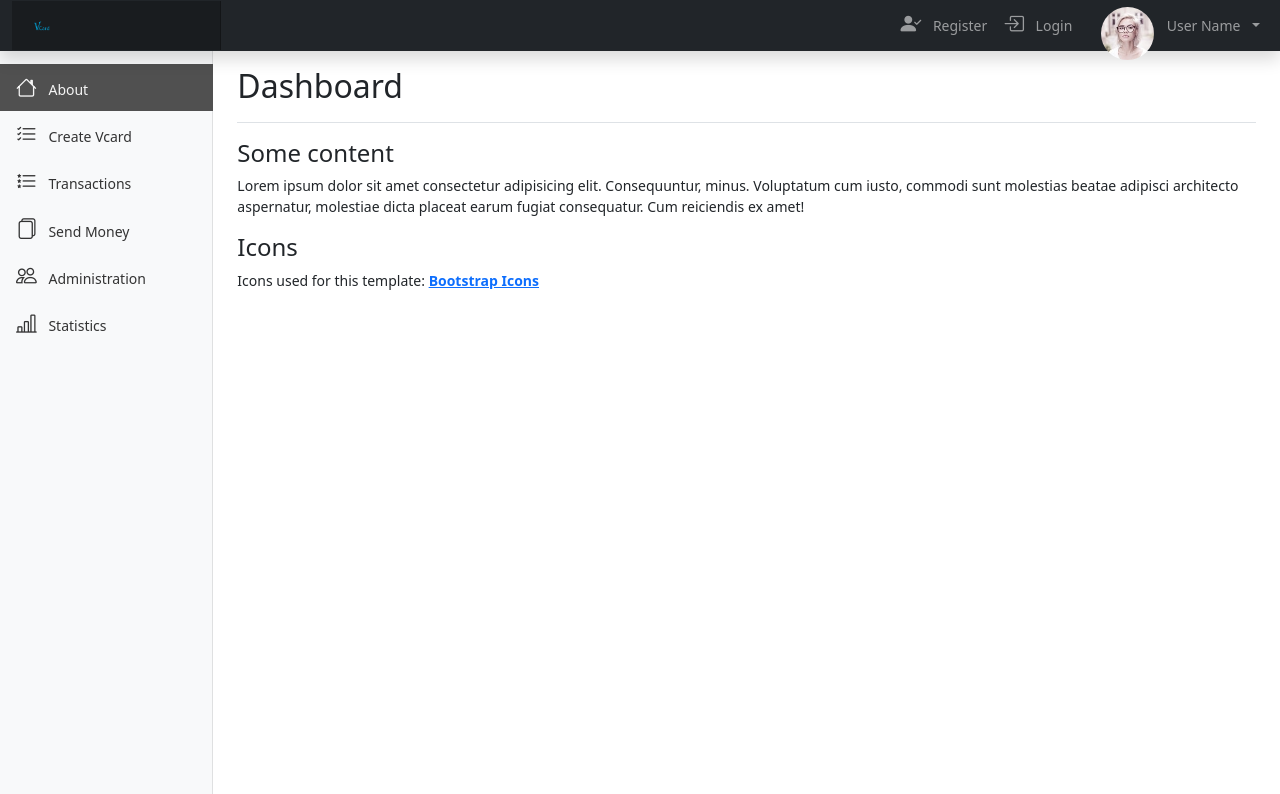
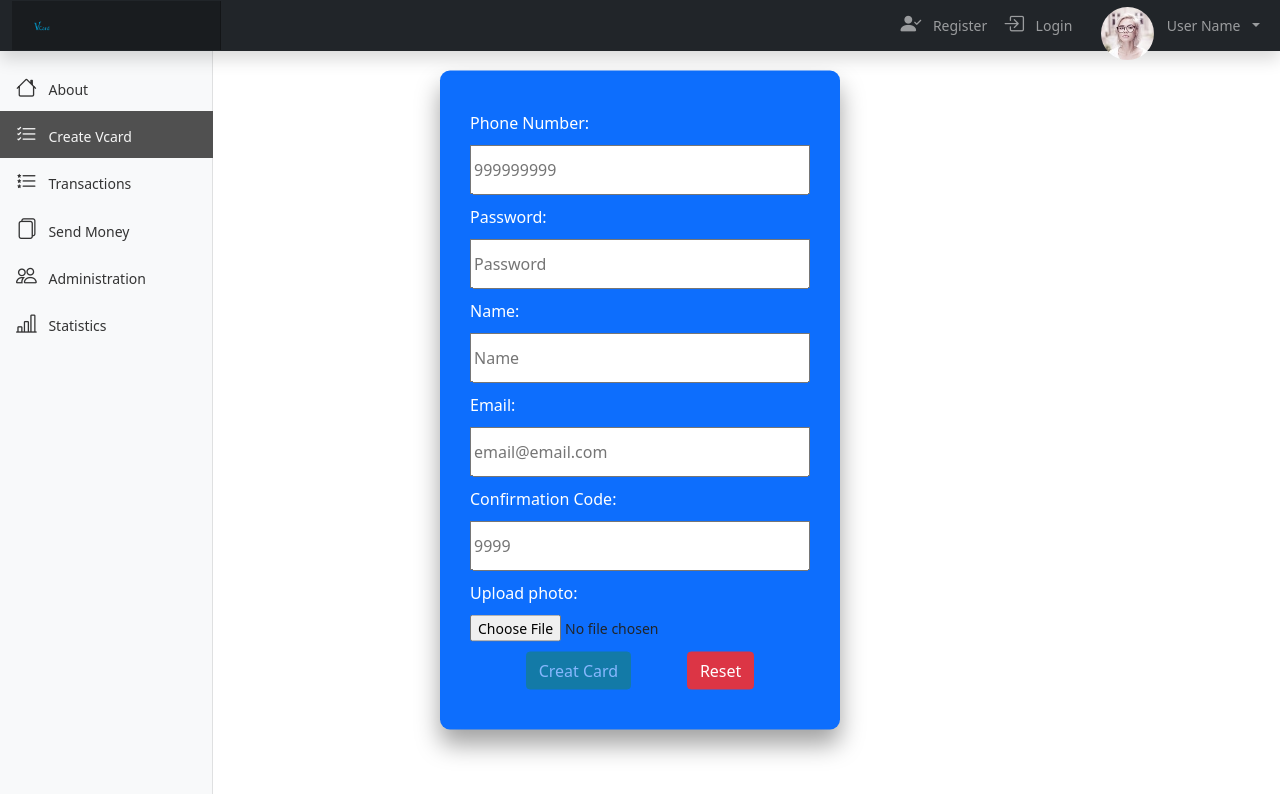
Before and after one commit to iogrt/vCard, a Vue app in the folder vcardvue/: page /cards in a window 1280 px wide. Shown: the top 794 px of the page. Built offline with nearby package versions, Linux system fonts and the light colour scheme.

Commit message:
working rotas

```diff
--- a/vcardvue/src/App.vue
+++ b/vcardvue/src/App.vue
@@ -92,26 +92,28 @@
         class="col-md-3 col-lg-2 d-md-block bg-light sidebar collapse"
       >
         <div class="position-sticky pt-3">
-          <ul class="nav flex-column">
+          <ul class="nav flex-column"
+          >
             <li class="nav-item">
-              <a
-                class="nav-link active"
-                aria-current="page"
-                href="#"
+              <router-link
+                class="nav-link"
+                :class="{active: $route.name === 'Dashboard'}"
+                :to="{ name: 'Dashboard'}"
               >
                 <i class="bi bi-house"></i>
                 About
-              </a>
+              </router-link>
             </li>
 
-            <li class="nav-item d-flex justify-content-between align-items-center pe-3">
-              <a
-                class="nav-link w-100 me-3"
-
+            <li class="nav-item">
+              <router-link
+                class="nav-link"
+                :class="{active: $route.name === 'CardCreate'}"
+                :to="{name: 'CardCreate'}"
               >
                 <i class="bi bi-list-check"></i>
                 Create Vcard
-              </a>
+              </router-link>
             </li>
 
             <li class="nav-item">
@@ -220,7 +222,7 @@
       </nav>
 
       <main class="col-md-9 ms-sm-auto col-lg-10 px-md-4">
-        <dashboard></dashboard>
+        <router-view></router-view>
       </main>
     </div>
   </div>
@@ -228,13 +230,8 @@
 
 <script>
 // REMOVE THESE IMPORTS WHEN VUE-ROUTER IS CONFIGURED
-import Dashboard from './components/Dashboard.vue'
-
 export default {
-  name: 'RootComponent',
-  components: {
-    Dashboard
-  }
+  name: 'RootComponent'
 }
 </script>
 
@@ -255,4 +252,13 @@ export default {
 .dropdown-item {
   font-size: 0.875rem;
 }
+
+.btn:focus {
+  outline: none;
+  box-shadow: none;
+}
+
+#sidebarMenu {
+  overflow-y: auto;
+}
 </style>
--- /dev/null
+++ b/vcardvue/src/components/cards/Card.vue
@@ -0,0 +1,195 @@
+<template>
+    <form class="createcard--form" enctype='multipart/form-data'>
+      <div>
+        <div v-if="errors.length">
+          <b>Please correct the following error(s):</b>
+          <ul>
+            <li v-for="error in errors" :key=error>{{ error }}</li>
+          </ul>
+        </div>
+      </div>
+      <div class="form-box">
+        <div >
+        <label for="name">Phone Number:</label>
+        <input class="textbox" name="phone" type="number" min="900000000" max="999999999" placeholder="999999999" v-model="formData.phone_number" data-rule="required|phone">
+      </div>
+      <div>
+        <label for="name">Password:</label>
+        <input class="textbox" name="passw-ord" type="password" placeholder="Password" v-model="formData.password" data-rule="required">
+      </div>
+      <div>
+        <label for="name">Name:</label>
+        <input class="textbox" name="name" type="text" placeholder="Name" v-model="formData.name" data-rule="required">
+      </div>
+      <div>
+        <label for="name">Email:</label>
+        <input class="textbox" name="email" type="email" placeholder="email@email.com" v-model="formData.email" data-rule="required">
+      </div>
+      <div>
+        <label for="name">Confirmation Code:</label>
+        <input class="textbox" name="conf_code" type="number" max="9999" placeholder="9999" v-model="formData.confirmation_code" data-rule="required">
+      </div>
+      <div>
+        <label for="name">Upload photo:</label>
+          <input type="file" accept="image/*" name="photo_url" @change="processImg($event)" id="file-input">
+      </div>
+      </div>
+      <div class="buttonstyle">
+        <button type="submit" class="btn btn-success" :class="[{'disable':!canCreateCard}]" @click.prevent="createCard($event)" >Creat Card</button>
+        <button type="reset" class="btn btn-danger" @click="resetValues">Reset</button>
+      </div>
+    </form>
+</template>
+
+<script>
+
+export default {
+  name: 'Card',
+  data () {
+    return {
+      formData: {
+        phone_number: null,
+        password: null,
+        name: null,
+        email: null,
+        confirmation_code: null,
+        photo_url: null,
+        blocked: 0
+      },
+      errors: [],
+      msgErrors: []
+    }
+  },
+  methods: {
+    resetValues () {
+      this.formData.phone_number = null
+      this.formData.password = null
+      this.formData.name = null
+      this.formData.email = null
+      this.formData.confirmation_code = null
+      this.formData.photo_url = null
+    },
+    async createCard (event) {
+      event.preventDefault()
+      const url = '/vcards'
+
+      this.errors = []
+
+      /* eslint-disable */
+      const emailRegex = /^\w+([\.-]?\w+)*@\w+([\.-]?\w+)*(\.\w{2,3})+$/
+      /* eslint-enable */
+
+      const formDataA = new FormData()
+      formDataA.append('phone_number', this.formData.phone_number)
+      formDataA.append('password', this.formData.password)
+      formDataA.append('name', this.formData.name)
+      formDataA.append('email', this.formData.email)
+      formDataA.append('confirmation_code', this.formData.confirmation_code)
+
+      if (this.errors.length) {
+        return
+      }
+      if (!this.canCreateCard) {
+        this.errors.push('Fill all the camps')
+      }
+      if (String(this.formData.phone_number).length !== 9) {
+        this.errors.push('Phone Should have 9 numbers')
+        return
+      }
+      if (String(this.formData.password).length < 6) {
+        this.errors.push('Password Should have more that 6 caracteres')
+        return
+      }
+      if (String(this.formData.name).length < 3 || !String(this.formData.name).trim()) {
+        this.errors.push('Name Should have more that 3 caracteres')
+        return
+      }
+      if (!emailRegex.test(this.formData.email)) {
+        this.errors.push('email invalido')
+        return
+      }
+      if (String(this.formData.confirmation_code).length !== 4) {
+        this.errors.push('Confirmation code Should have 4 numbers')
+        return
+      }
+      if (this.formData.photo_url !== null) {
+        formDataA.append('photo_url', this.formData.photo_url)
+        console.log('photo uploaded')
+      }
+
+      this.$axios.post(url, formDataA)
+        .then(response => {
+          console.log(url)
+          console.log(response)
+          alert('Successfully created') // mudar depois para notificacao
+          this.resetValues()
+        })
+        .catch(errorResponse => {
+          if (errorResponse.response.status === 422) {
+            // console.log(errorResponse.response.data.message)
+            console.log(errorResponse)
+            console.log(errorResponse.message)
+            console.log(errorResponse.response.status)
+            Object.values(errorResponse.response.data.errors).map(error => {
+              this.errors.push(error[0])
+              console.log(error[0])
+            })
+          }
+        })
+    },
+    processImg (event) {
+      console.log(event.target.files[0])
+      this.formData.photo_url = event.target.files[0]
+    }
+  },
+  computed: {
+    canCreateCard () {
+      return this.formData.phone_number && this.formData.password && this.formData.name && this.formData.email && this.formData.confirmation_code
+    }
+  },
+  mounted () {
+    this.resetValues()
+  }
+}
+</script>
+
+<style scoped>
+  .disable{
+      pointer-events: none;
+      opacity: 0.5;
+  }
+  .createcard--form {
+    position: absolute;
+    top: 50%;
+    left: 50%;
+    width: 400px;
+    padding: 30px;
+    transform: translate(-50%, -50%);
+    background: #0d6efd;
+    box-shadow: 0 15px 25px rgba(0, 0, 0, 0.37);
+    border-radius: 10px;
+  }
+  .createcard--form .form-box label {
+    display: flex;
+    flex-direction: column;
+    padding-top: 10px;
+    padding-bottom: 10px;
+    font-size: 16px;
+    color: #fff;
+    pointer-events: none;
+  }
+  .textbox
+  {
+    height:50px;
+    width: 340px;
+    font-size:12pt;
+  }
+  .buttonstyle{
+    display: flex;
+    justify-content: space-evenly;
+    flex-grow: 1;
+    flex-wrap: nowrap;
+    padding-top: 10px;
+    padding-bottom: 10px;
+  }
+</style>
```
Also changed, not shown: vcardvue/src/router/index.js (+4 -5 lines).
